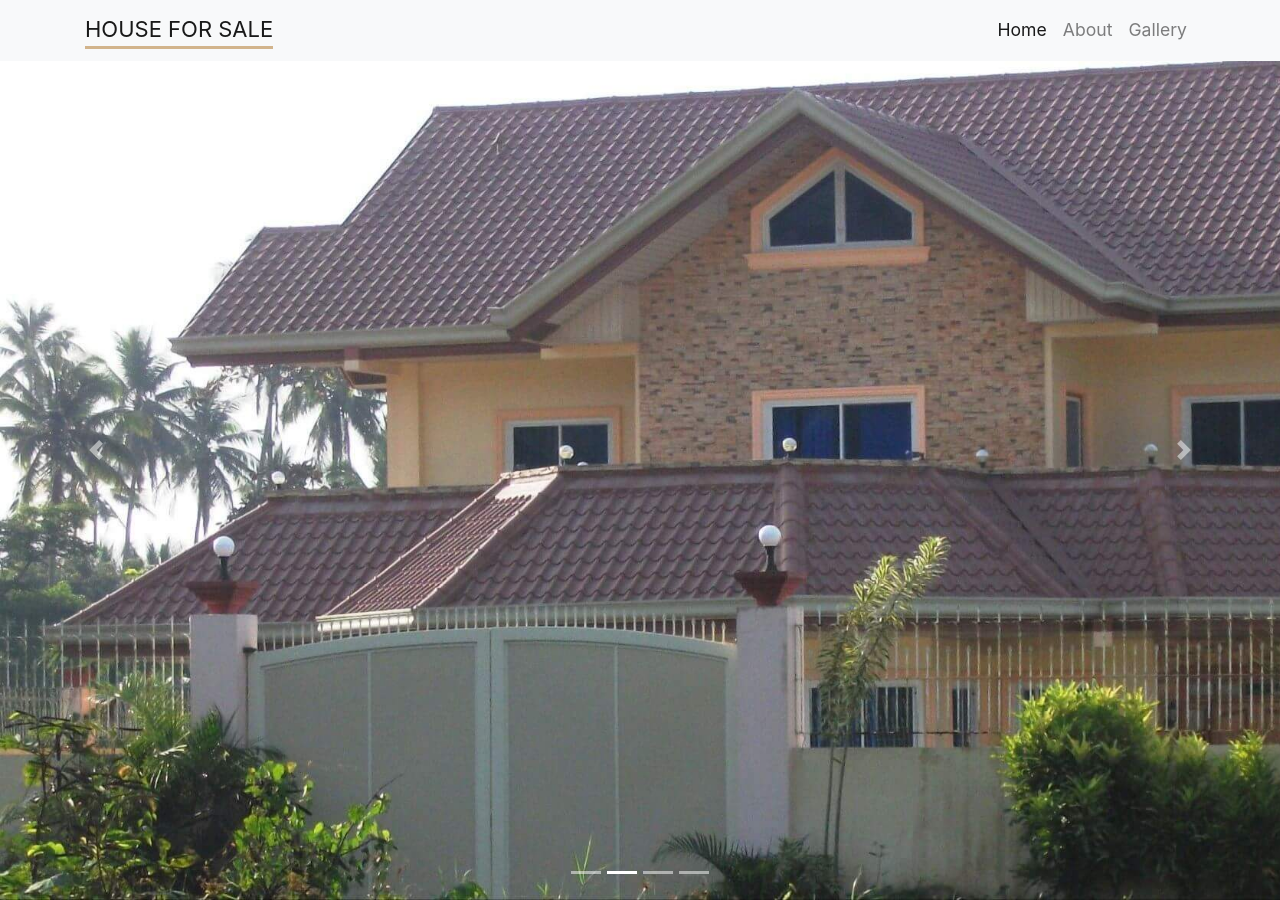
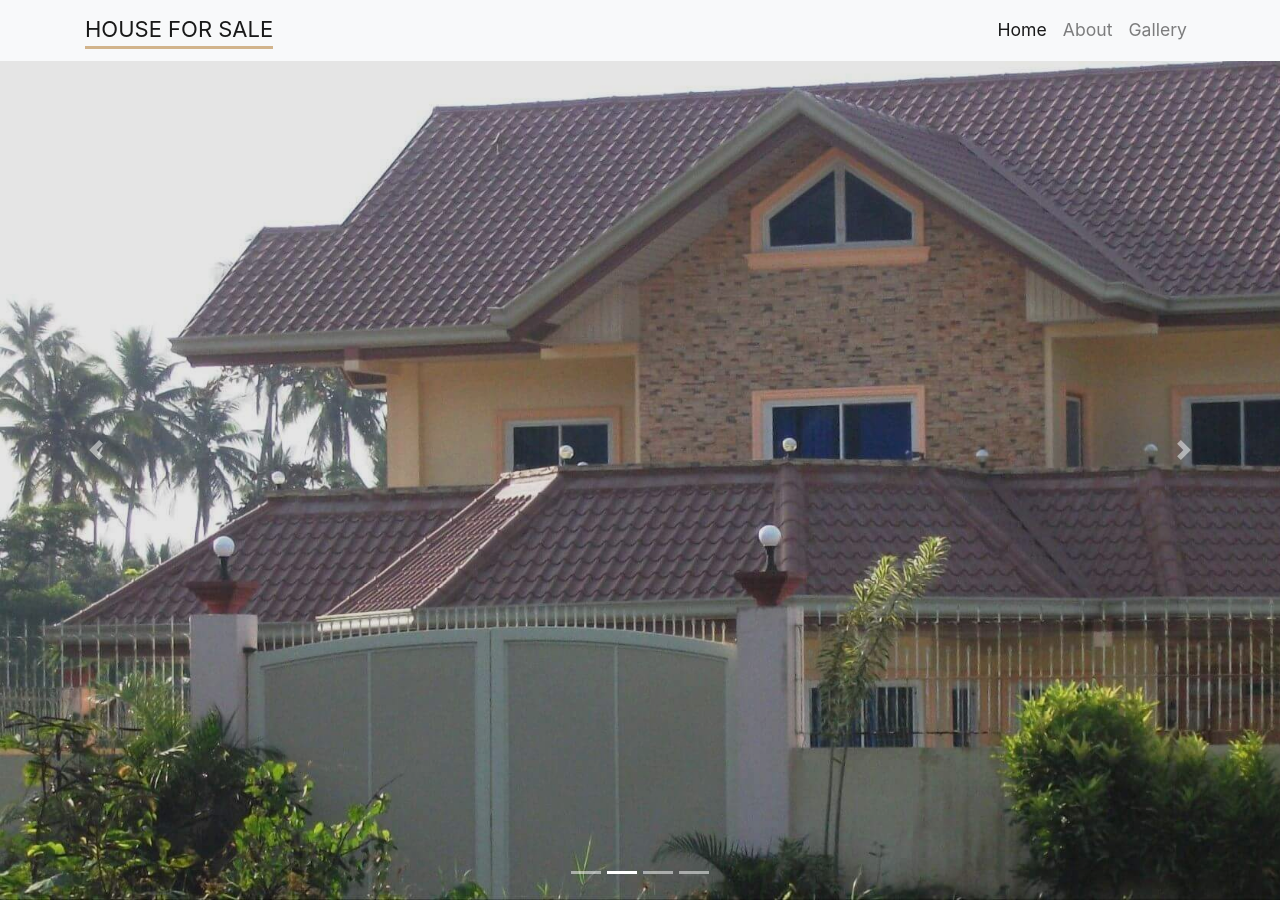
Before and after one commit to carlcastello/john-static-website, a Jekyll site: the page built from index.html, in a window 1280 px wide and 900 px high. Built offline with Jekyll 4.4.1, drawn with Linux system fonts in a browser that asks for light colours; comment, search, counter and statistics services are not loaded.

Commit message:
Created overlay

```diff
--- a/_includes/carousel.html
+++ b/_includes/carousel.html
@@ -11,6 +11,7 @@
         style="background-image: url('{{ slide.url | relative_url }}')">
       </div>
     {% endfor %}
+    <div class="carousel-overlay"></div>
   </div>
   <a class="carousel-control-prev" href="#carousel-container" role="button" data-slide="prev">
     <span class="carousel-control-prev-icon" aria-hidden="true"></span>
--- a/assets/sass/john-static-website/_carousel.scss
+++ b/assets/sass/john-static-website/_carousel.scss
@@ -12,6 +12,15 @@
   background-size: cover;
 };
 
+.carousel-overlay {
+  position: absolute;
+  top: 0%;
+  height: 100%;
+  width: 100%;
+  background-color: black;
+  opacity: 0.1;
+}
+
 @include media-breakpoint-down(md) {
   .carousel-item {
     height: 70vh;
```
